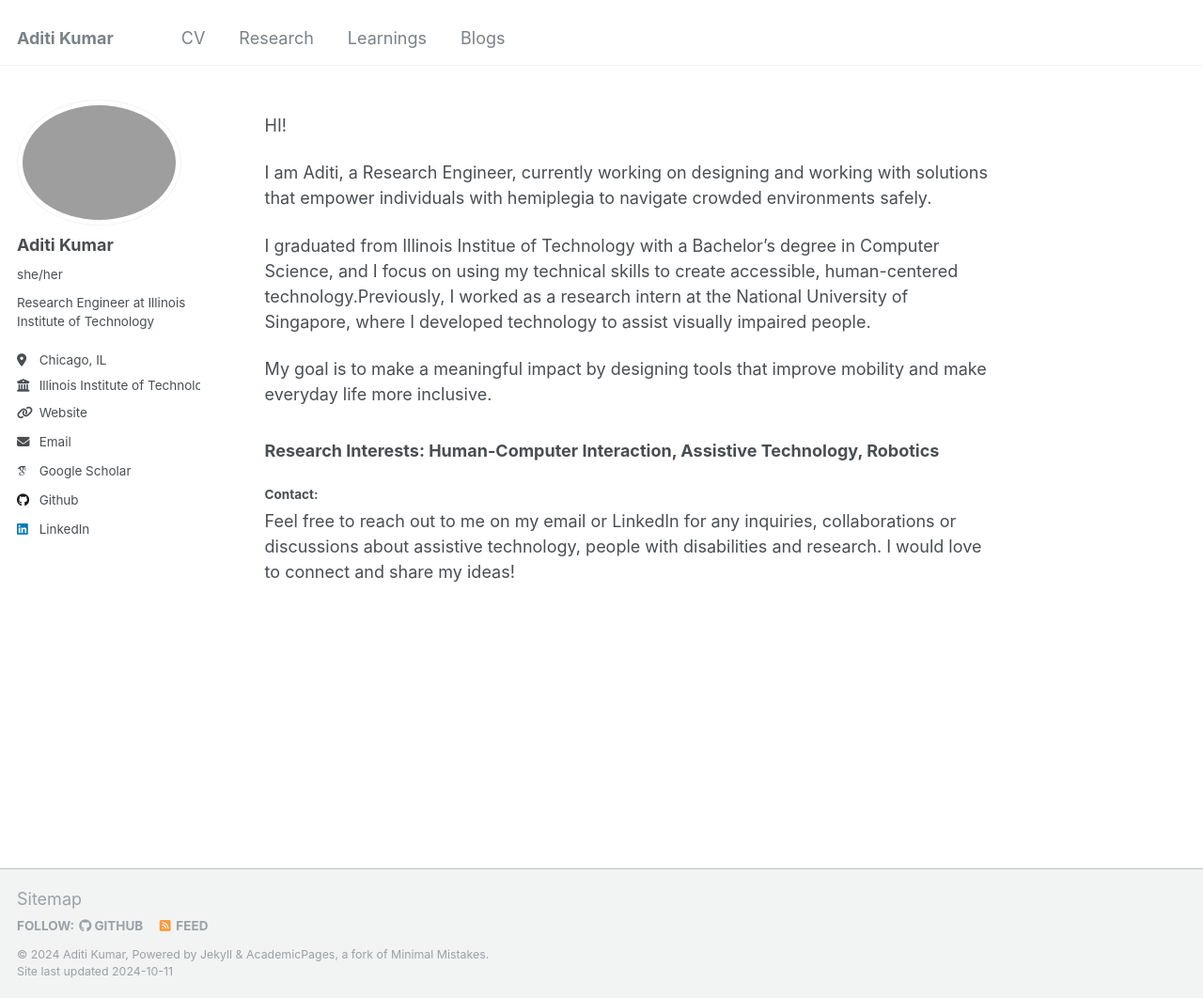
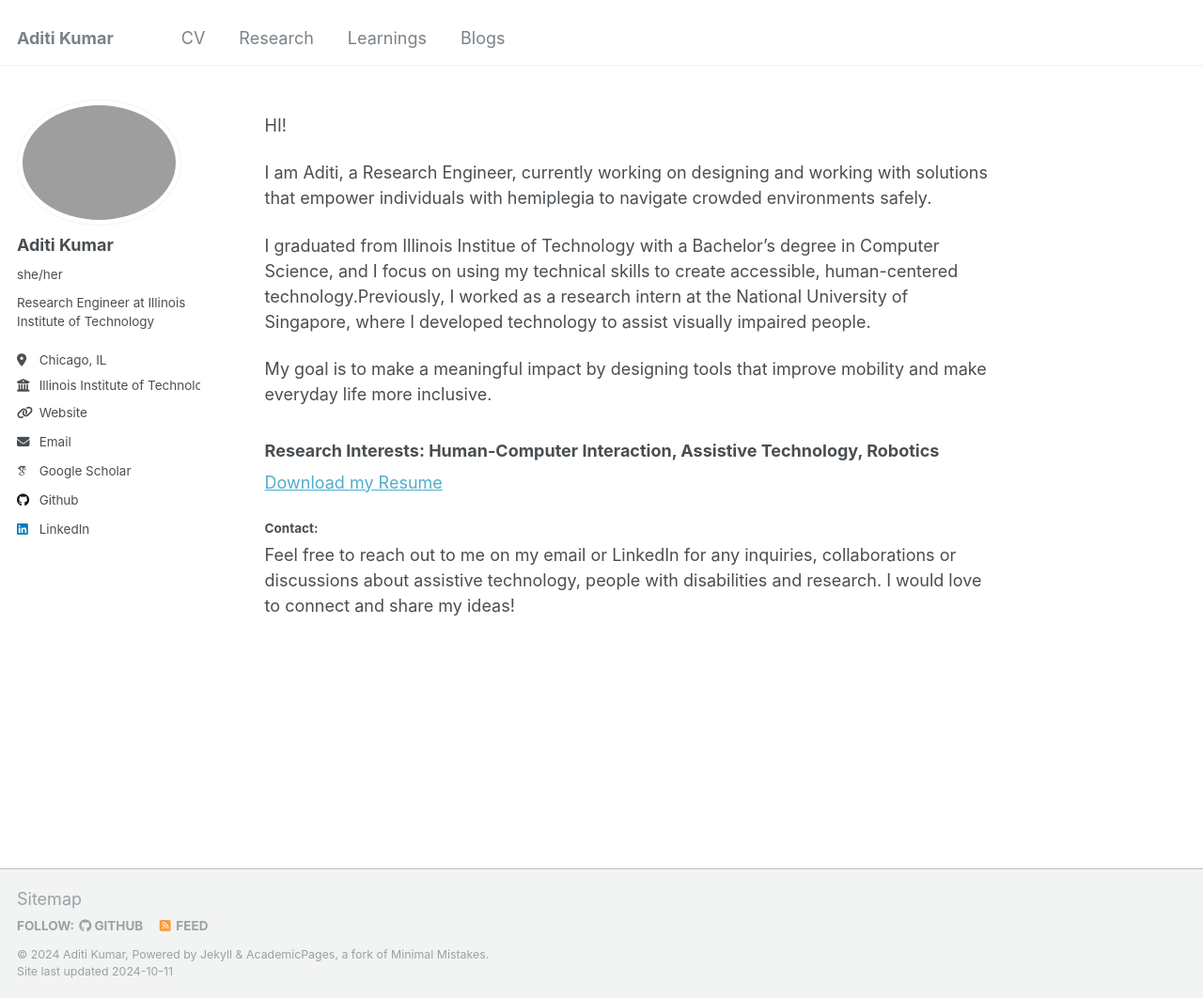
Before and after one commit to aditi1421/aditi1421.github.io, a Jekyll site: the page built from _pages/about.md, in a window 1280 px wide and 1062 px high. Shown: the whole window at 94% size. Built offline with Jekyll 4.4.1, drawn with Linux system fonts in a browser that asks for light colours; some web fonts are replaced.

Commit message:
Update about.md

```diff
--- a/_pages/about.md
+++ b/_pages/about.md
@@ -18,6 +18,8 @@ My goal is to make a meaningful impact by designing tools that improve mobility
 ### Research Interests: Human-Computer Interaction, Assistive Technology, Robotics
 
 
+[Download my Resume](assets/files/Aditi__Kumar.pdf)
+
 #### Contact:
 
 Feel free to reach out to me on my email or LinkedIn for any inquiries, collaborations or discussions about assistive technology, people with disabilities and research. I would love to connect and share my ideas!
```
